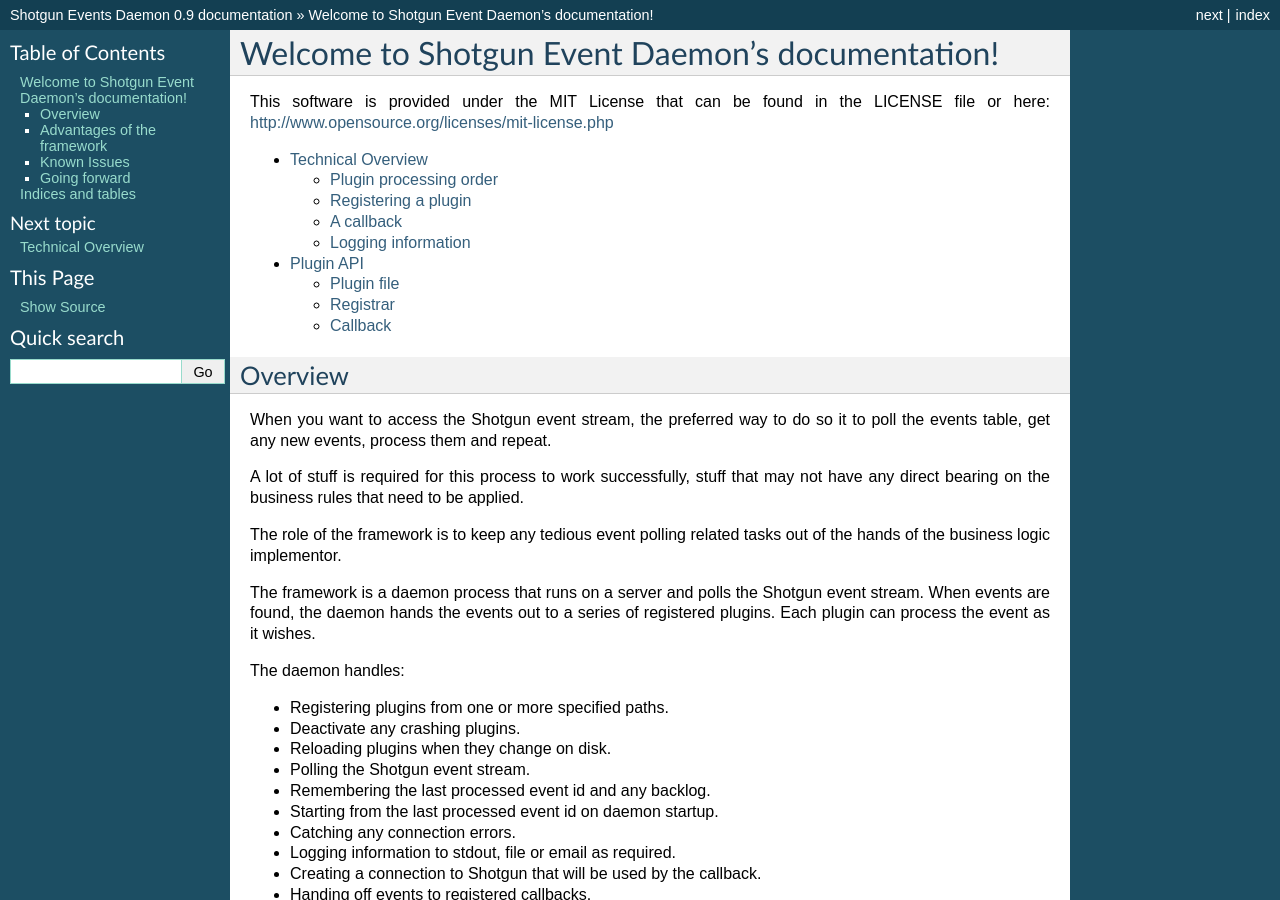
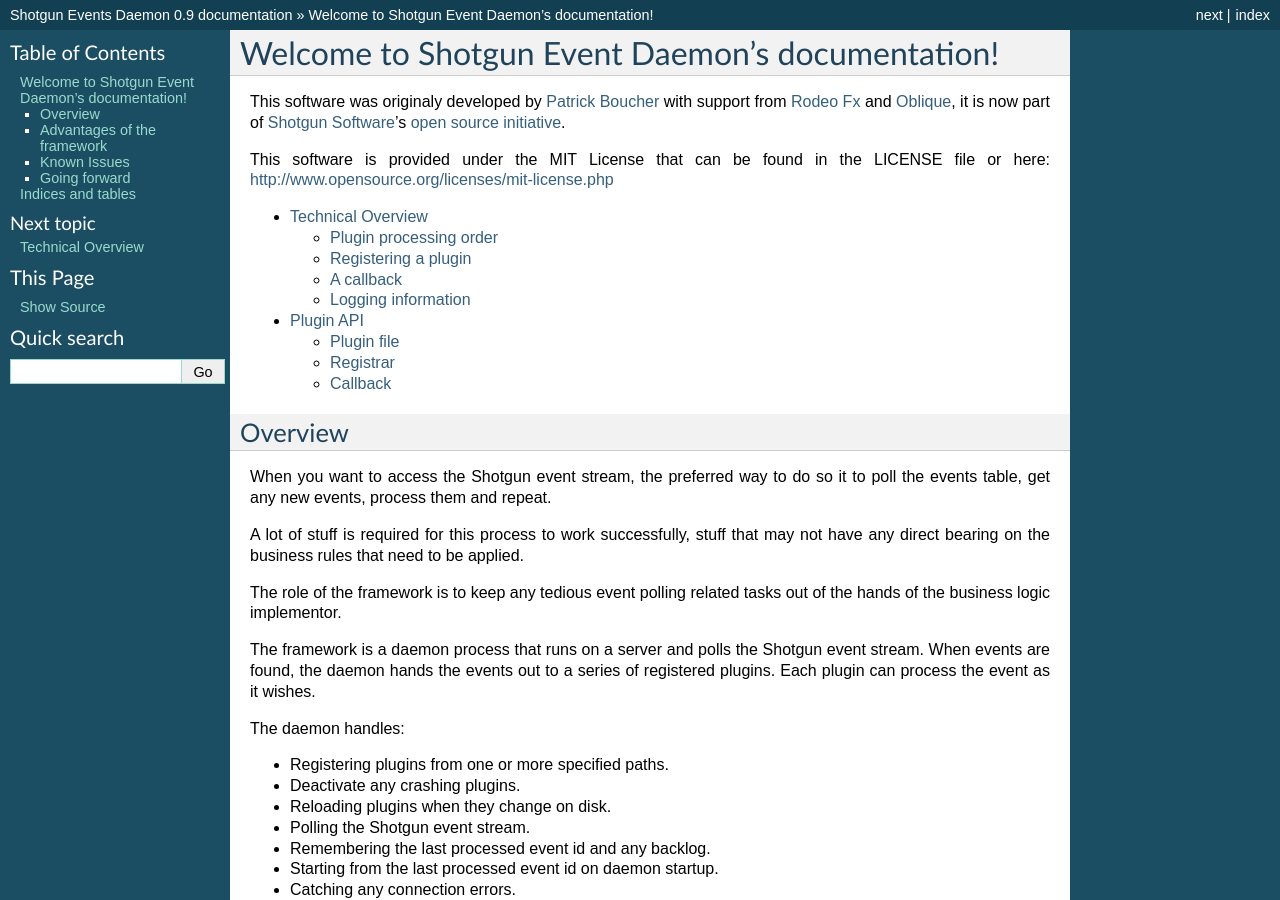
Before and after one commit to rodeofx/shotgunEvents, a Sphinx documentation site: the page built from docs/index.rst, in a window 1280 px wide and 900 px high. Built offline with Sphinx 7.4.7, drawn with Linux system fonts in a browser that asks for light colours.

Commit message:
Credits.

```diff
--- a/docs/index.rst
+++ b/docs/index.rst
@@ -1,5 +1,11 @@
 Welcome to Shotgun Event Daemon's documentation!
 =================================================
+
+This software was originaly developed by `Patrick Boucher
+<http://www.patrickboucher.com>`_ with support from `Rodeo Fx
+<http://rodeofx.com>`_ and `Oblique <http://obliquefx.com>`_, it is now part of
+`Shotgun Software <http://www.shotgunsoftware.com>`_'s `open source initiative
+<https://github.com/shotgunsoftware>`_.
 
 This software is provided under the MIT License that can be found in the LICENSE
 file or here: http://www.opensource.org/licenses/mit-license.php
```
